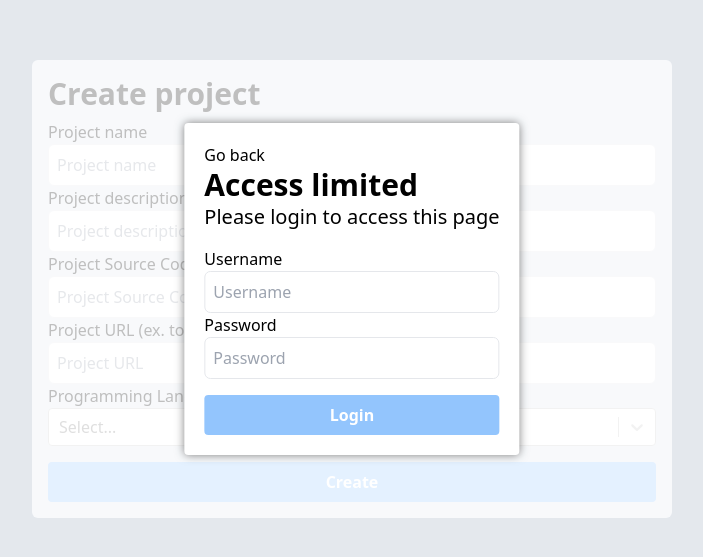
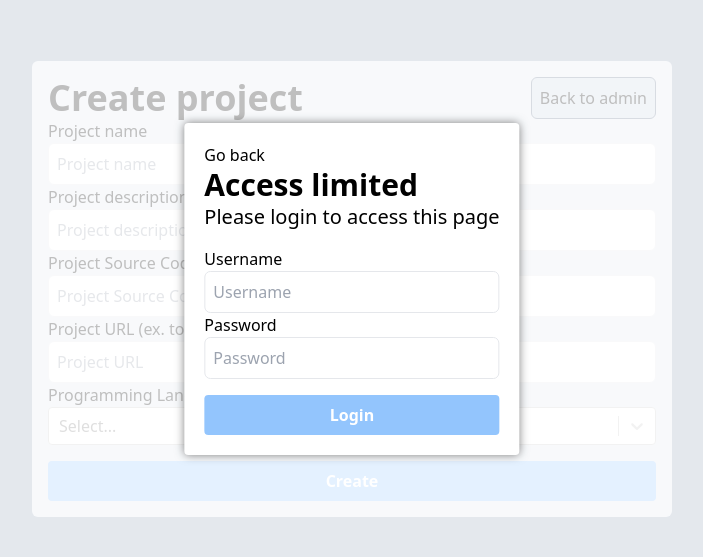
Before and after one commit to linusromlandArchives/romland.dev, a React (Vite) app in the folder frontend/: page /admin/createProject in a window 1280 px wide. Shown: the part 111-668 px from the top of the page, without its empty margins (288-991 px from the left). Built offline with nearby package versions, Linux system fonts and the light colour scheme; no server answers.

Commit message:
Changed design of create and project page

```diff
--- a/frontend/src/components/ProjectsTab.jsx
+++ b/frontend/src/components/ProjectsTab.jsx
@@ -1,5 +1,6 @@
 //External dependencies import
 import { useEffect, useState } from 'react';
+import { Link } from 'react-router-dom';
 import { MdClose, MdEdit } from 'react-icons/md';
 
 //Local dependencies import
@@ -17,15 +18,26 @@ export default () => {
     }, []);
 
     return (
-        <section className="w-full md:w-1/2">
-            <h1 className="text-2xl font-semibold">Projects</h1>
+        <section className="w-full md:w-1/2 rounded-md bg-slate-200 p-4">
+            <div className="flex justify-between items-center">
+                <h1 className="text-4xl font-semibold">Projects</h1>
+                <Link
+                    to="/admin/createProject"
+                    className="text-black bg-slate-300 hover:bg-slate-200 border-slate-500 border rounded-md p-2 transition duration-150 ease"
+                >
+                    Create a new project
+                </Link>
+            </div>
             <ul>
                 {data.map((project) => (
-                    <li key={project.projectID} className="my-4 p-4 rounded-md bg-zinc-200  flex items-center justify-between">
+                    <li
+                        key={project.projectID}
+                        className="my-4 p-4 rounded-md bg-slate-300 border-slate-500 border flex items-center justify-between"
+                    >
                         <h2 className="text-lg font-semibold">{project.projectName}</h2>
                         <div className="flex">
-                            <MdEdit size="45px" className="m-1 p-2 rounded-md hover:bg-zinc-300 transition duration-150" />
-                            <MdClose size="45px" className="m-1 p-2 rounded-md hover:bg-zinc-300 transition duration-150" />
+                            <MdEdit size="45px" className="m-1 p-2 rounded-md hover:border border-slate-500  cursor-pointer" />
+                            <MdClose size="45px" className="m-1 p-2 rounded-md hover:border border-slate-500  cursor-pointer" />
                         </div>
                     </li>
                 ))}
--- a/frontend/src/views/Admin.jsx
+++ b/frontend/src/views/Admin.jsx
@@ -9,7 +9,7 @@ export default function () {
     const [activeTab, changeTab] = useState('projects');
 
     return (
-        <>
+        <div className="bg-slate-400 min-h-screen w-screen">
             <nav>
                 <ul>
                     <li>
@@ -24,6 +24,6 @@ export default function () {
                 {activeTab === 'projects' && <ProjectsTab />}
                 {activeTab === 'languages' && <LanguagesTab />}
             </div>
-        </>
+        </div>
     );
 }
--- a/frontend/src/views/CreateProject.jsx
+++ b/frontend/src/views/CreateProject.jsx
@@ -1,6 +1,7 @@
 //External dependencies import
 import Select from 'react-select';
 import { Field, ErrorMessage, Form, Formik } from 'formik';
+import { Link } from 'react-router-dom';
 import { useState, useEffect } from 'react';
 import { useNavigate } from 'react-router-dom';
 
@@ -31,10 +32,17 @@ export default () => {
     }, []);
 
     return (
-        <div className="bg-slate-400 h-screen w-screen flex items-center justify-center">
+        <div className="bg-slate-400 min-h-screen w-screen flex items-center justify-center">
             <div className="w-full md:w-1/2 rounded-md bg-slate-200 p-4">
-                <h1 className="mb-2 text-3xl font-semibold">Create project</h1>
-
+                <div className="flex justify-between items-center">
+                    <h1 className="text-4xl font-semibold">Create project</h1>
+                    <Link
+                        to="/admin"
+                        className="text-black bg-slate-300 hover:bg-slate-200 border-slate-500 border rounded-md p-2 transition duration-150 ease"
+                    >
+                        Back to admin
+                    </Link>
+                </div>
                 <Formik
                     initialValues={{
                         projectName: '',
@@ -127,7 +135,9 @@ export default () => {
                             </label>
                             <ErrorMessage component="span" name="projectDescription" className="text-red-500 text-sm mb-2 italic" />
                             <label className="flex flex-col">
-                                Project Source Code URL (ex. to github or gitlab)
+                                <p>
+                                    Project Source Code URL <span className="text-sm">(ex. to the project's Git repository)</span>
+                                </p>
                                 <Field
                                     name="projectSourceCodeURL"
                                     placeholder="Project Source Code URL"
@@ -148,7 +158,9 @@ export default () => {
                             <ErrorMessage component="span" name="projectURL" className="text-red-500 text-sm mb-2 italic" />
 
                             <label className="flex flex-col">
-                                Programming Languages (select at least one)
+                                <p>
+                                    Programming Languages <span className="text-sm"> (select at least one)</span>
+                                </p>
                                 <Field
                                     component={Select}
                                     isMulti={true}
```
